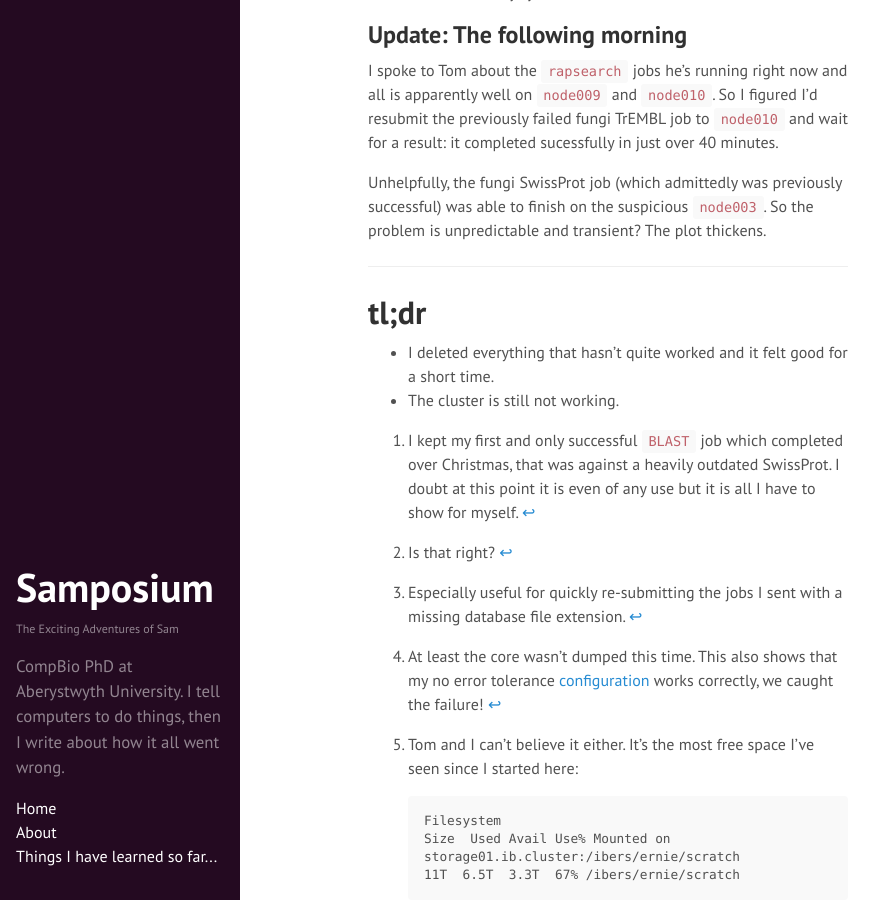
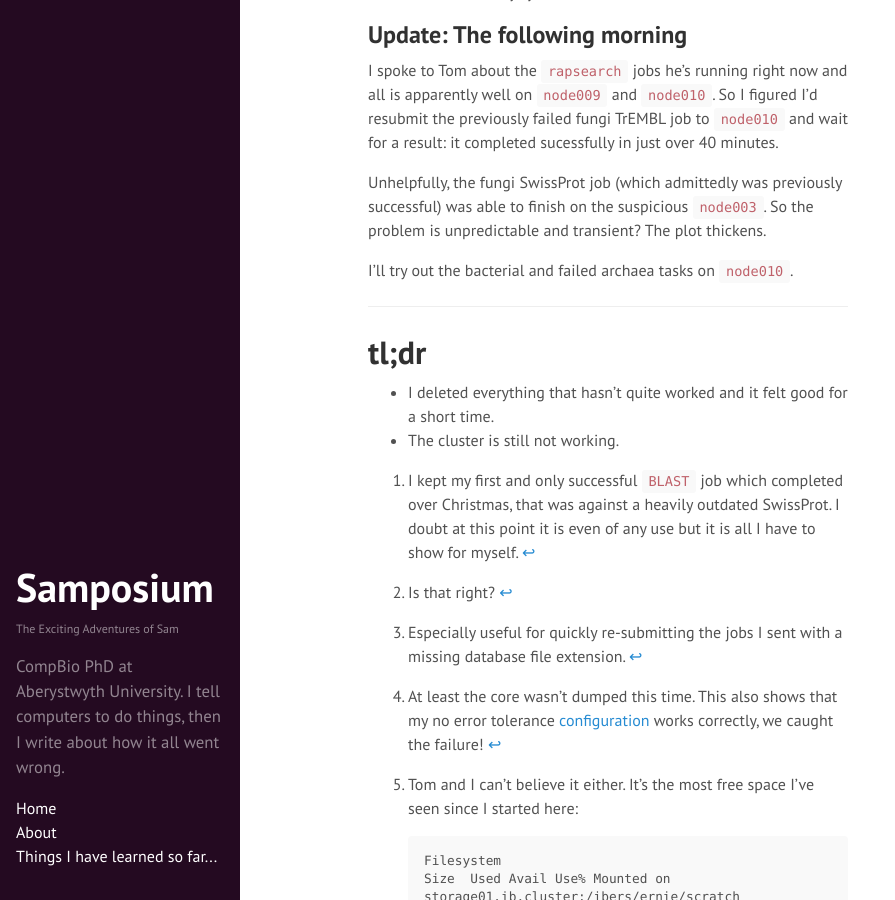
Before and after one commit to SamStudio8/samstudio8.github.io.off, a Jekyll site: the page built from _posts/2015-05-01-aligned-annihilation.md, in a window 1280 px wide and 900 px high, scrolled down 2075 px. Shown: the whole window, without its empty margins (0-895 px from the left). Built offline with Jekyll 4.4.1, drawn with Linux system fonts in a browser that asks for light colours; Markdown is read by kramdown in place of the engine named in the settings.

Commit message:
Update 2015-05-01-aligned-annihilation.md

```diff
--- a/_posts/2015-05-01-aligned-annihilation.md
+++ b/_posts/2015-05-01-aligned-annihilation.md
@@ -76,6 +76,8 @@ to `node010` and wait for a result: it completed sucessfully in just over 40 min
 Unhelpfully, the fungi SwissProt job (which admittedly was previously successful) was able to
 finish on the suspicious `node003`. So the problem is unpredictable and transient? The plot thickens.
 
+I'll try out the bacterial and failed archaea tasks on `node010`.
+
 * * *
 
 # tl;dr
```
